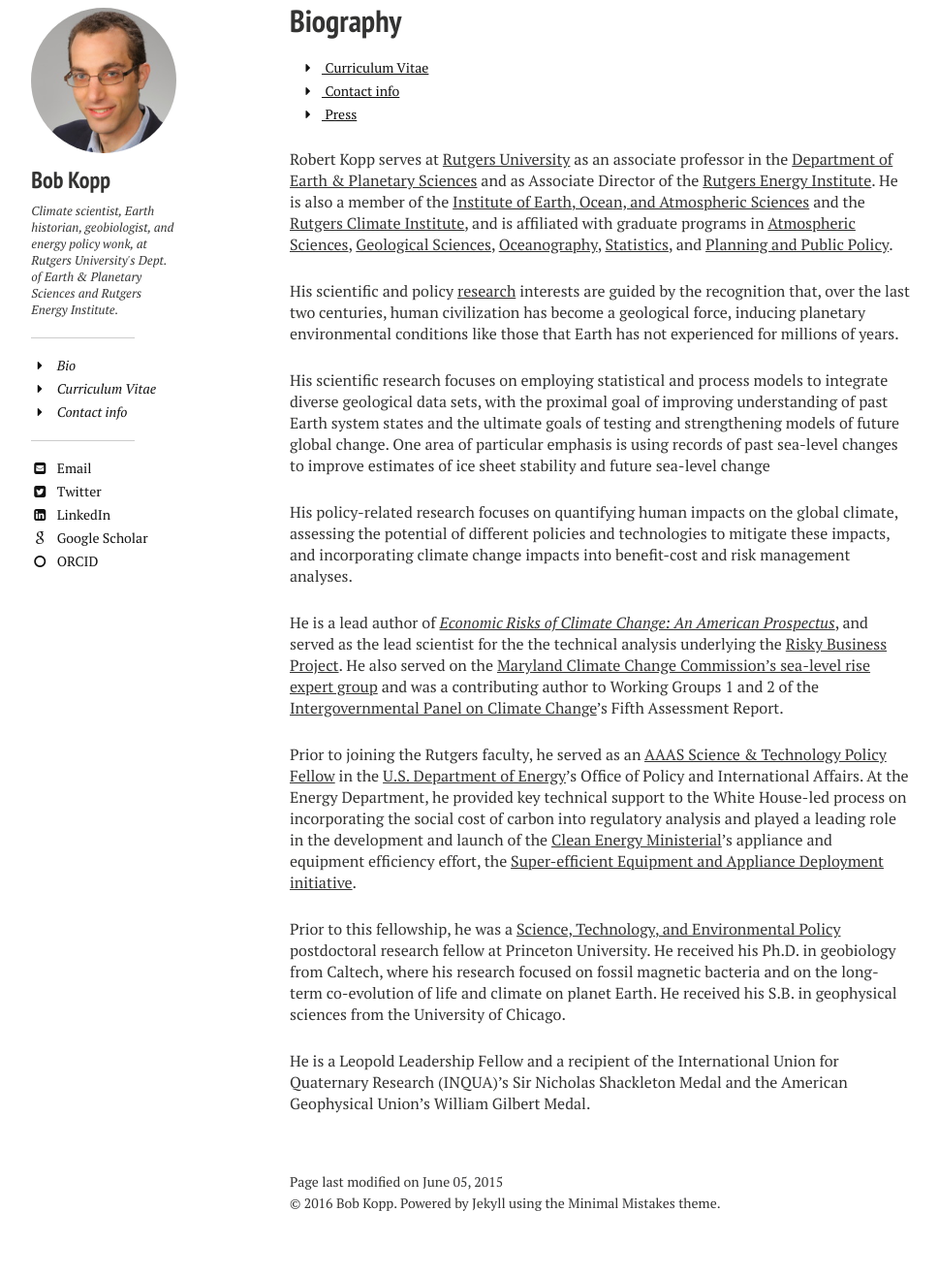
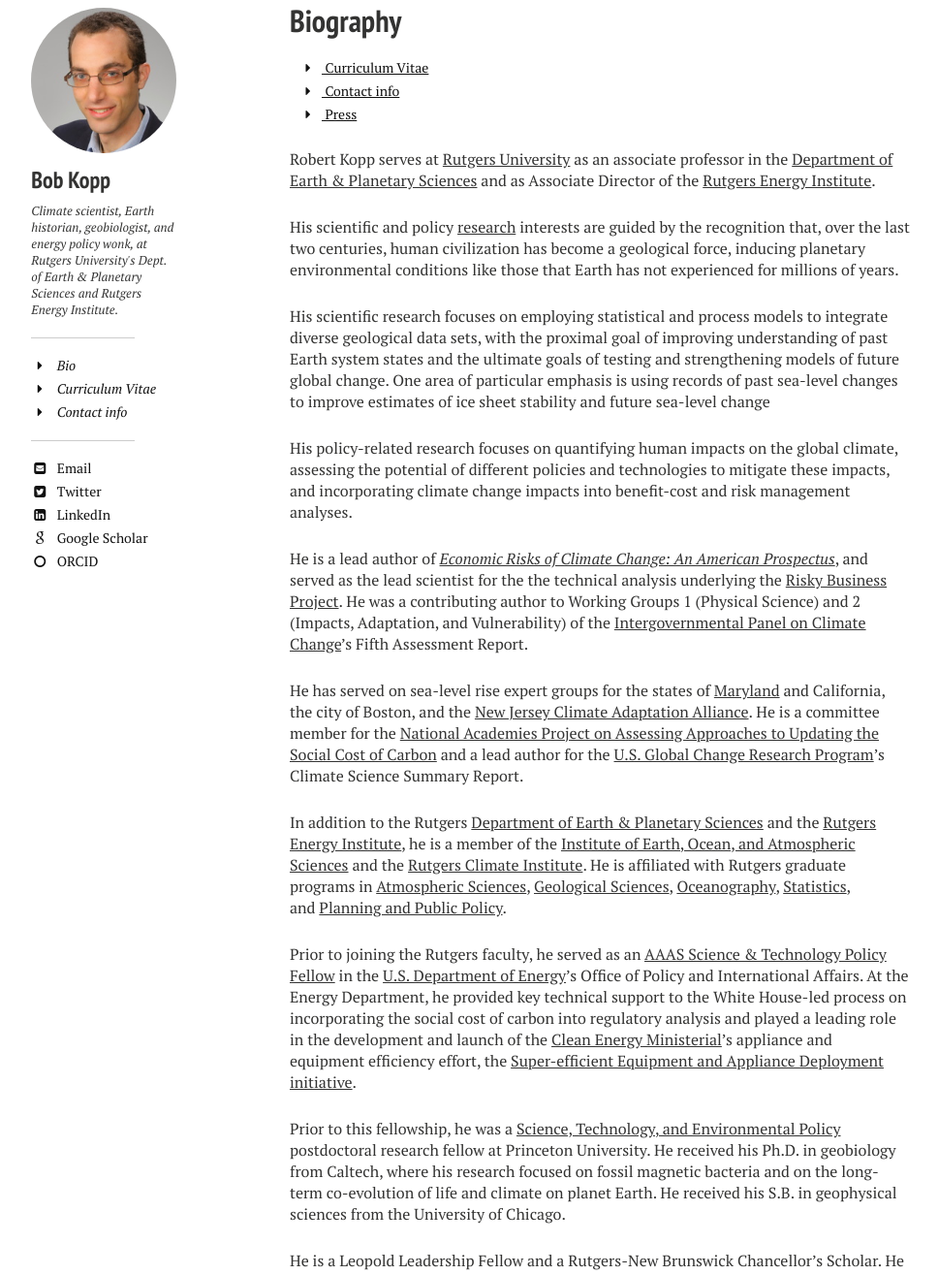
Before and after one commit to mrke/bobkopp.github.io, a Jekyll site: the page built from about/index.md, in a window 1280 px wide and 1400 px high, scrolled down 988 px, cut to the strip 85-1400 px from the top of the window. Shown: the whole strip at 97% size, without its empty margins (21-989 px from the left). Built offline with Jekyll 4.4.1, drawn with Linux system fonts in a browser that asks for light colours; nearby versions of some CDN libraries; some of the changed text lies outside the part shown.

Commit message:
bio update

```diff
--- a/about/index.md
+++ b/about/index.md
@@ -2,7 +2,7 @@
 layout: page
 title: Biography
 tags: [about]
-modified: June 5 2015
+modified: May 1 2016
 comments: false
 share: false
 image:
@@ -24,7 +24,7 @@
 </div>
 
 Robert Kopp serves at [Rutgers University](http://www.rutgers.edu/) as an associate professor in the [Department of Earth & Planetary Sciences](http://geology.rutgers.edu/) and as Associate Director of
-the [Rutgers Energy Institute](http://rei.rutgers.edu/). He is also a member of the [Institute of Earth, Ocean, and Atmospheric Sciences](http://eoas.rutgers.edu) and the [Rutgers Climate Institute](http://climatechange.rutgers.edu), and is affiliated with graduate programs in [Atmospheric Sciences](http://atmos.rutgers.edu), [Geological Sciences](http://eps.rutgers.edu), [Oceanography](http://marine.rutgers.edu), [Statistics](http://statistics.rutgers.edu), and [Planning and Public Policy](http://policy.rutgers.edu/).
+the [Rutgers Energy Institute](http://rei.rutgers.edu/).
 
 His scientific and policy [research](/research) interests are guided by the recognition that, over the last two centuries, human civilization has become a geological force, inducing planetary environmental conditions like those that Earth has not experienced for millions of years.
 
@@ -32,12 +32,16 @@
 
 His policy-related research focuses on quantifying human impacts on the global climate, assessing the potential of different policies and technologies to mitigate these impacts, and incorporating climate change impacts into benefit-cost and risk management analyses.
 
-He is a lead author of [ _Economic Risks of Climate Change: An American Prospectus_](http://www.climateprospectus.org/), and served as the lead scientist for the  the technical analysis underlying the [Risky Business Project](http://www.riskybusiness.org/). He also served on the
-[Maryland Climate Change Commission’s sea-level rise expert group](http://www.umces.edu/project/sea-level-along-maryland%E2%80%99s-shorelines-could-rise-2-feet-2050-according-new-report) and was a contributing author to Working Groups 1 and 2 of the [Intergovernmental Panel on Climate Change](http://www.ipcc.ch)’s Fifth Assessment Report.
+He is a lead author of [ _Economic Risks of Climate Change: An American Prospectus_](http://www.climateprospectus.org/), and served as the lead scientist for the  the technical analysis underlying the [Risky Business Project](http://www.riskybusiness.org/). He was a contributing author to Working Groups 1 (Physical Science) and 2 (Impacts, Adaptation, and Vulnerability) of the [Intergovernmental Panel on Climate Change](http://www.ipcc.ch)’s Fifth Assessment Report.
+
+He has served on sea-level rise expert groups for the states of [Maryland](http://www.umces.edu/sea-level) and California, the city of Boston, and the [New Jersey Climate Adaptation Alliance](http://njadapt.rutgers.edu). He is a committee member for the [National Academies Project on Assessing Approaches to Updating the Social Cost of Carbon](http://sites.nationalacademies.org/DBASSE/BECS/CurrentProjects/DBASSE_167526) and a lead author for the [U.S. Global Change Research Program](http://www.globalchange.gov)'s Climate Science Summary Report.
+
+In addition to the  Rutgers  [Department of Earth & Planetary Sciences](http://geology.rutgers.edu/) and
+the [Rutgers Energy Institute](http://rei.rutgers.edu/), he is a member of the [Institute of Earth, Ocean, and Atmospheric Sciences](http://eoas.rutgers.edu) and the [Rutgers Climate Institute](http://climatechange.rutgers.edu). He is affiliated with Rutgers graduate programs in [Atmospheric Sciences](http://atmos.rutgers.edu), [Geological Sciences](http://eps.rutgers.edu), [Oceanography](http://marine.rutgers.edu), [Statistics](http://statistics.rutgers.edu), and [Planning and Public Policy](http://policy.rutgers.edu/).
 
 Prior to joining the Rutgers faculty, he served as an [AAAS Science & Technology Policy Fellow](http://fellowships.aaas.org/) in the
 [U.S. Department of Energy](http://www.energy.gov)'s Office of Policy and International Affairs. At the Energy Department, he provided key technical support to the White House-led process on incorporating the social cost of carbon into regulatory analysis and played a leading role in the development and launch of the [Clean Energy Ministerial](http://www.cleanenergyministerial.org)'s appliance and equipment efficiency effort, the [Super-efficient Equipment and Appliance Deployment initiative](http://www.superefficient.org).
 
 Prior to this fellowship, he was a [Science, Technology, and Environmental Policy](http://www.princeton.edu/step/) postdoctoral research fellow at Princeton University. He received his Ph.D. in geobiology from Caltech, where his research focused on fossil magnetic bacteria and on the long-term co-evolution of life and climate on planet Earth. He received his S.B. in geophysical sciences from the University of Chicago.
 
-He is a Leopold Leadership Fellow and a recipient of the International Union for Quaternary Research (INQUA)'s Sir Nicholas Shackleton Medal and the American Geophysical Union's William Gilbert Medal.
+He is a Leopold Leadership Fellow and a Rutgers-New Brunswick Chancellor's Scholar. He is a recipient of the International Union for Quaternary Research (INQUA)'s Sir Nicholas Shackleton Medal and the American Geophysical Union's William Gilbert Medal.
```
Also changed, not shown: index.md (+7 -4 lines).
